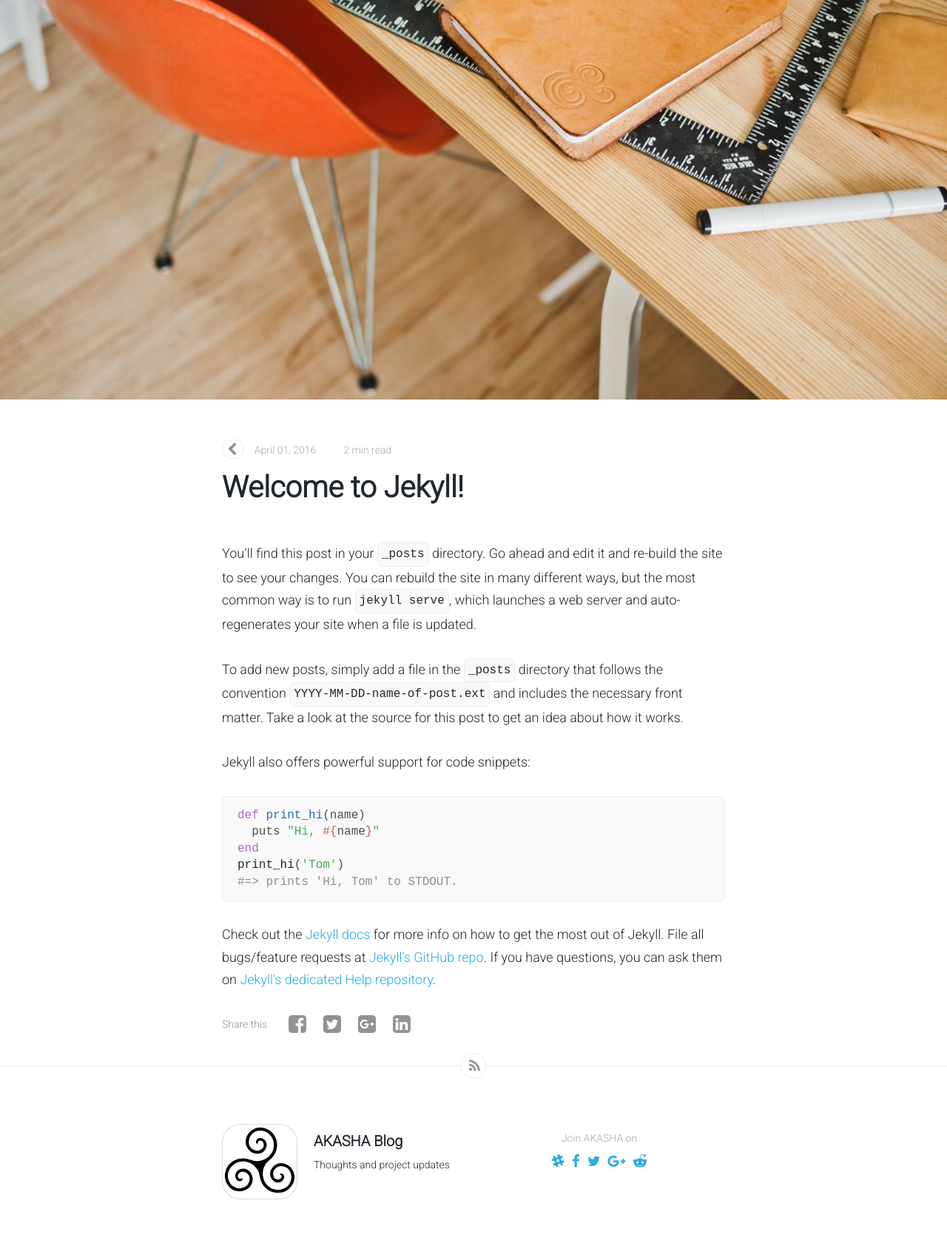
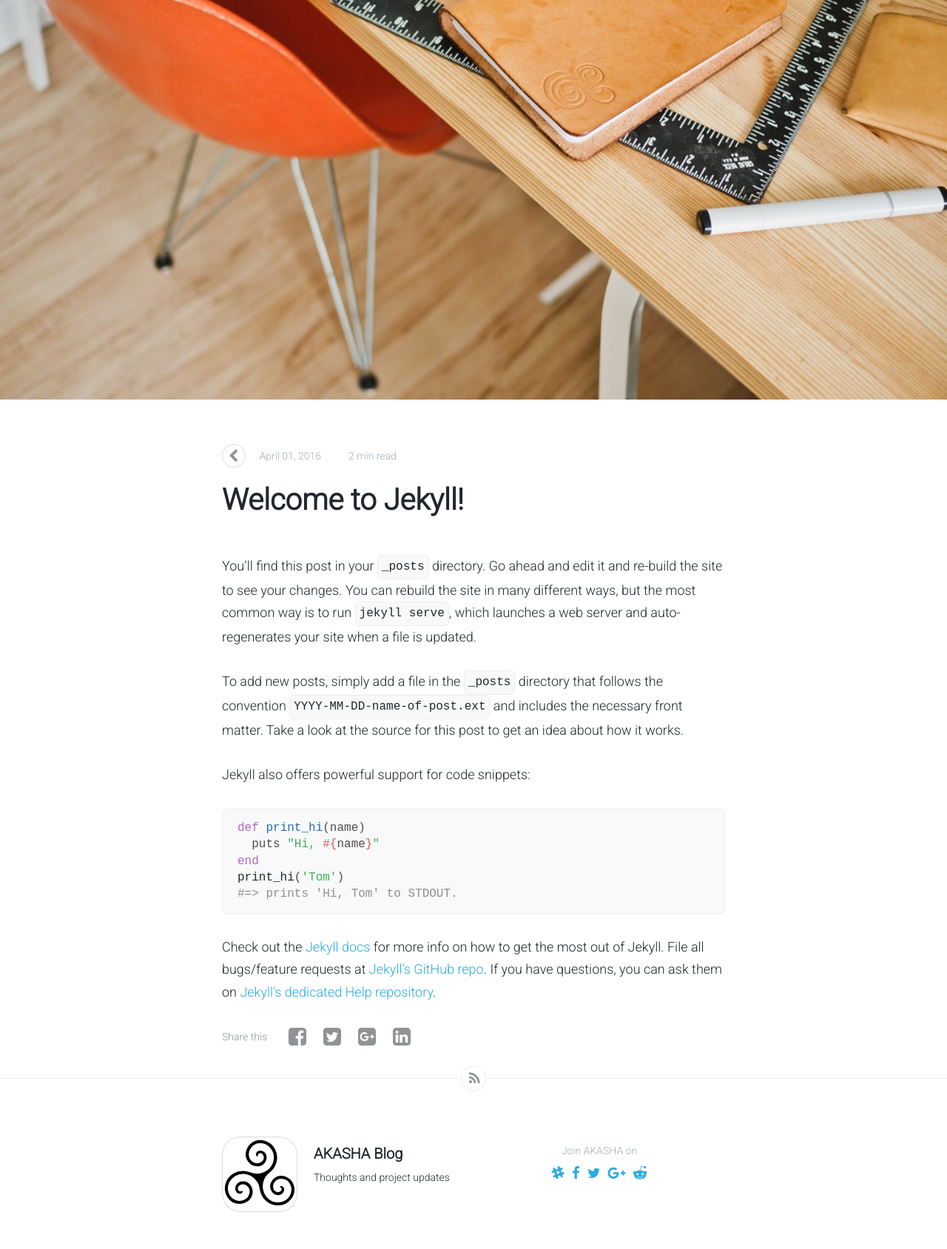
Before and after one commit to AKASHAorg/blog.akasha.world, a Jekyll site: the page built from _posts/2016-04-01-welcome.md, in a window 1280 px wide. Shown: the whole page at 74% size. Built offline with Jekyll 4.4.1, drawn with Linux system fonts in a browser that asks for light colours; comment, search, counter and statistics services are not loaded.

Commit message:
Fixed the infamous back button :scream:

```diff
--- a/css/screen.css
+++ b/css/screen.css
@@ -523,19 +523,27 @@ article {
 }
 
 article #home_link {
+	display: inline-block;
+	position: relative;
+	width: 30px;
+	height: 30px;
 	color: #909396;
-	margin-right: 10px;
-	margin-top: -5px;
-	line-height: 1em;
-	padding: 4px 9px 4px 6px;
-	border: 1px solid #ededee;
-	border-radius: 20px;
-	-webkit-tap-highlight-color: rgba(0, 0, 0, 0);
+	margin-right: 15px;
+	border: 1px solid #ddd;
+	border-radius: 50%;
+	vertical-align: middle;
+	*vertical-align: auto;
+}
+
+article #home_link .fa {
+	position: absolute;
+  top: 9px;
+  right: 9px;
 }
 
 article #home_link:hover {
 	color: #21272d;
-	background-color: #ededee;
+	background-color: #ddd;
 }
 
 article time, article time a {
@@ -562,7 +570,6 @@ article>header h1 {
 }
 
 article>header .meta {
-	display: -moz-inline-stack;
 	display: inline-block;
 	vertical-align: middle;
 	*vertical-align: auto;
```
